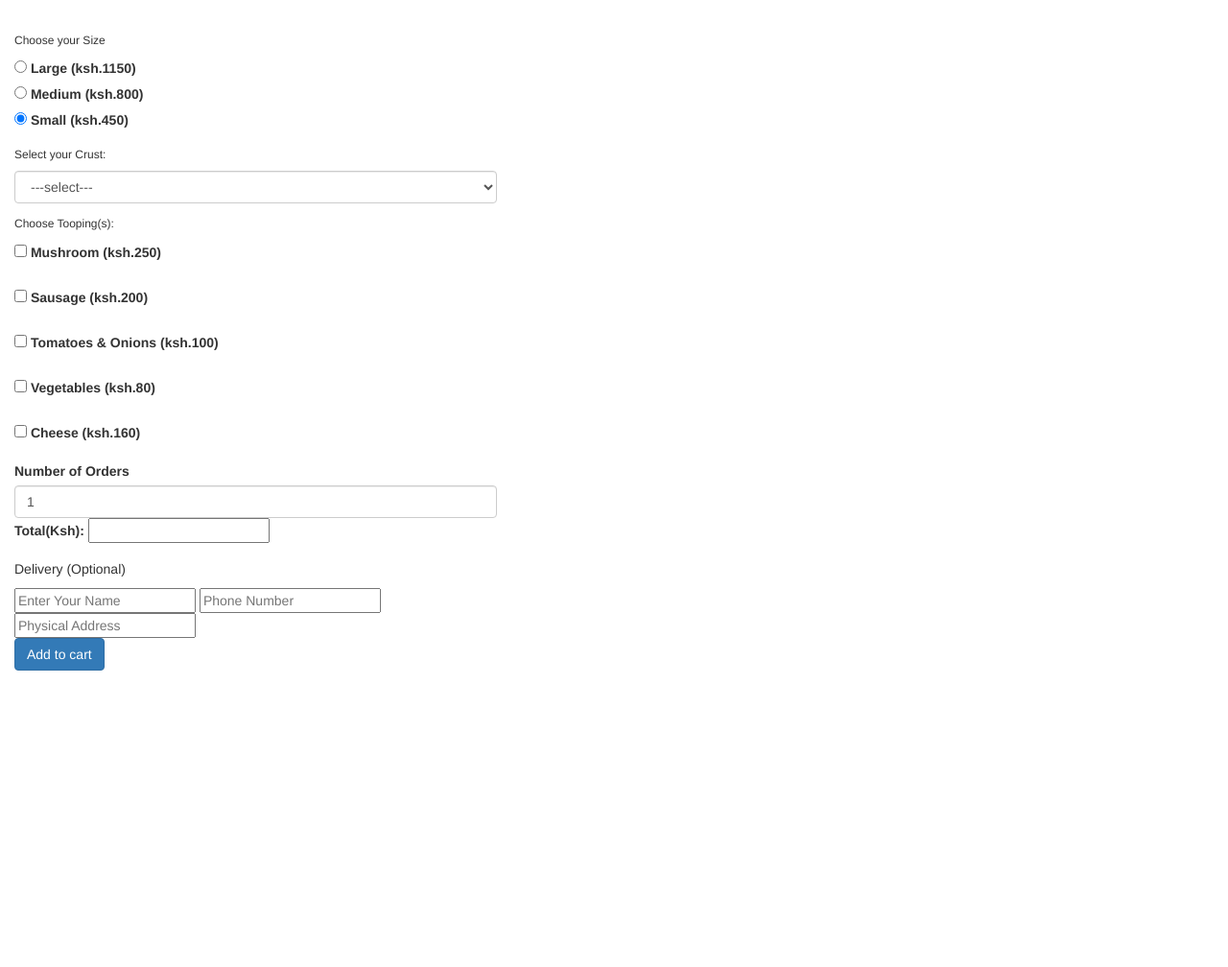
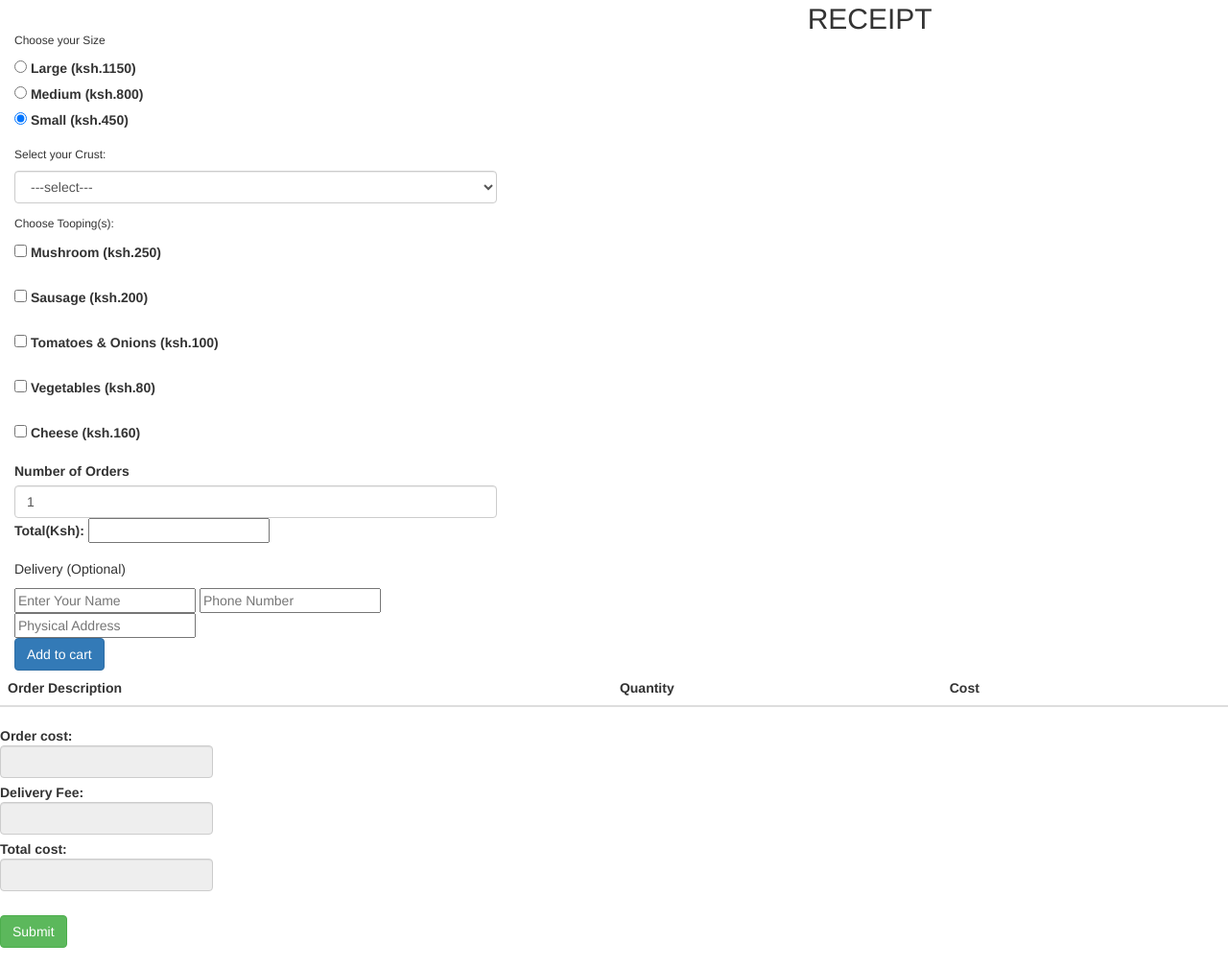
Before and after one commit to pnk96/pizza-palace, a plain HTML site: page index.html in a window 1280 px wide. Shown: the part 197-1205 px from the top of the page at 96% size. Before the commit the page ends 896 px from the top, so only its background shows below. Drawn offline with nearby package versions, Linux system fonts and the light colour scheme.

Commit message:
add receipt section

```diff
--- a/index.html
+++ b/index.html
@@ -100,6 +100,45 @@
                     <button id="add-to-cart" class="btn btn-primary">Add to cart</button>
                 </div>
 
+                <div class="col-7 cart">
+                    <br>
+                    <br>
+                     <h2 style="text-align: center">RECEIPT</h2>
+                    <table class="table">
+                        <thead>
+                            <tr>
+                                <th scope="col">Order Description</th>
+                                <th scope="col">Quantity</th>
+                                <th scope="col">Cost</th>
+                                <th scope="col"></th>
+                            </tr>
+                        </thead>
+                    </table>
+                    <div class="row">
+                        <div class="col-md-4">
+                            <label>
+                                Order cost:
+                                <input class="form-control" type="number" id="orders-cost" readonly/>
+                            </label>
+                            <label>
+                                Delivery Fee:
+                                <input class="form-control" type="number" id="delivery-cost" readonly/>
+                            </label>
+                            <label>
+                                Total cost:
+                                <input class="form-control" type="number" id="total-cost" readonly/>
+                            </label>
+                        </div>
+                    </div>
+                    <br>
+                        <div>
+                              <button id="submit-order" class="btn btn-success">Submit</button>
+                        </div>
+                    <br>
+                </div>
+            </div>
+        </div>
+    </section>
     <script src="https://code.jquery.com/jquery-3.6.0.min.js" integrity="sha256-/xUj+3OJU5yExlq6GSYGSHk7tPXikynS7ogEvDej/m4=" crossorigin="anonymous"></script>
     <script src="js/script.js"></script>
 </body>
```
